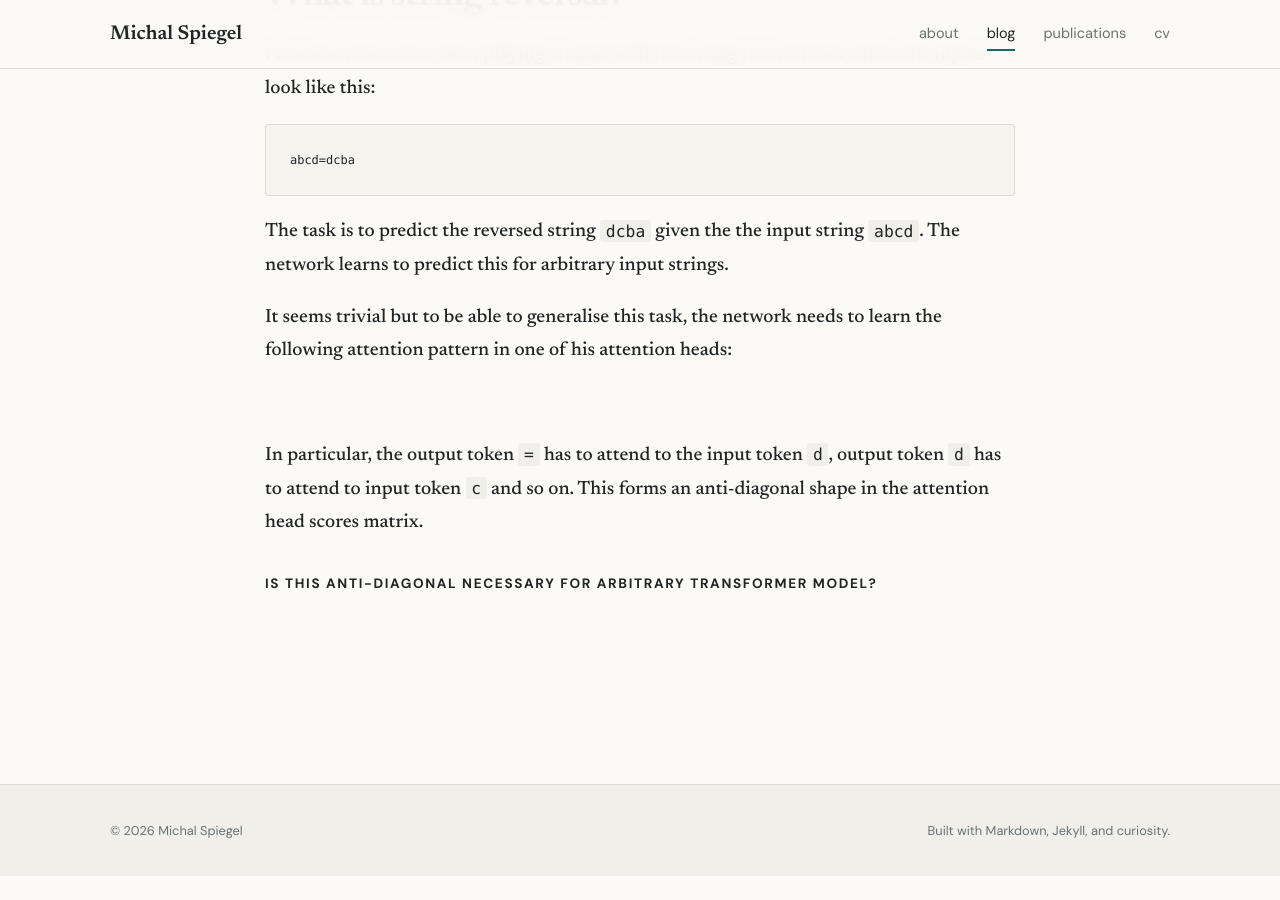
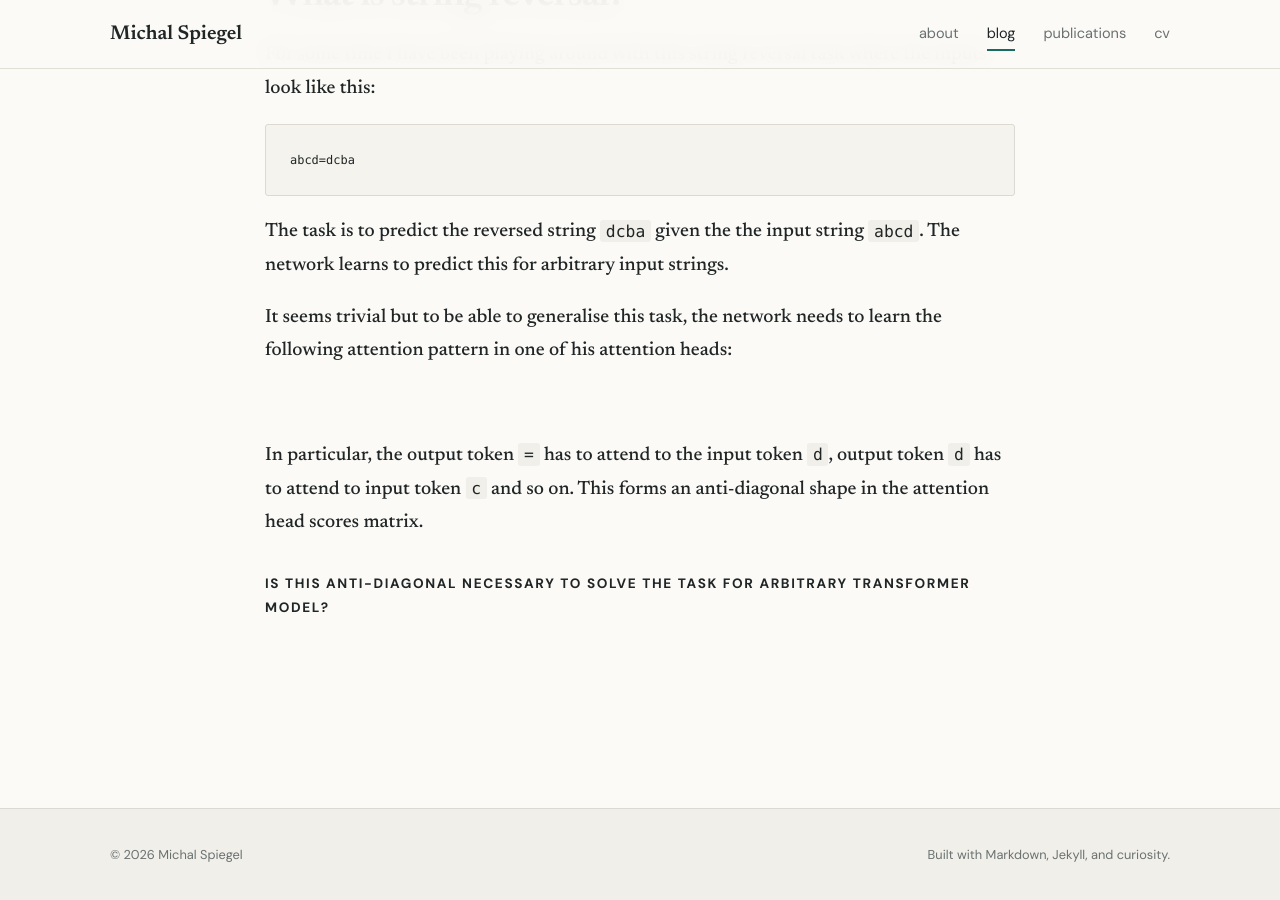
Before and after one commit to michalspiegel/michalspiegel.github.io, a Jekyll site: the page built from _posts/2026-11-02-rope-reversal.md, in a window 1280 px wide and 900 px high, scrolled down 883 px. Built offline with Jekyll 4.4.1, drawn with Linux system fonts in a browser that asks for light colours; before the commit the page ends 1759 px from its top, so only the background shows below that.

Commit message:
Sync posts from vault (6acda74)

```diff
--- a/_posts/2026-11-02-rope-reversal.md
+++ b/_posts/2026-11-02-rope-reversal.md
@@ -18,4 +18,4 @@ It seems trivial but to be able to generalise this task, the network needs to le
 
 In particular, the output token `=` has to attend to the input token `d`, output token `d` has to attend to input token `c` and so on. This forms an anti-diagonal shape in the attention head scores matrix.
 
-### Is this anti-diagonal necessary for arbitrary Transformer model?
+### Is this anti-diagonal necessary to solve the task for arbitrary Transformer model?
```
